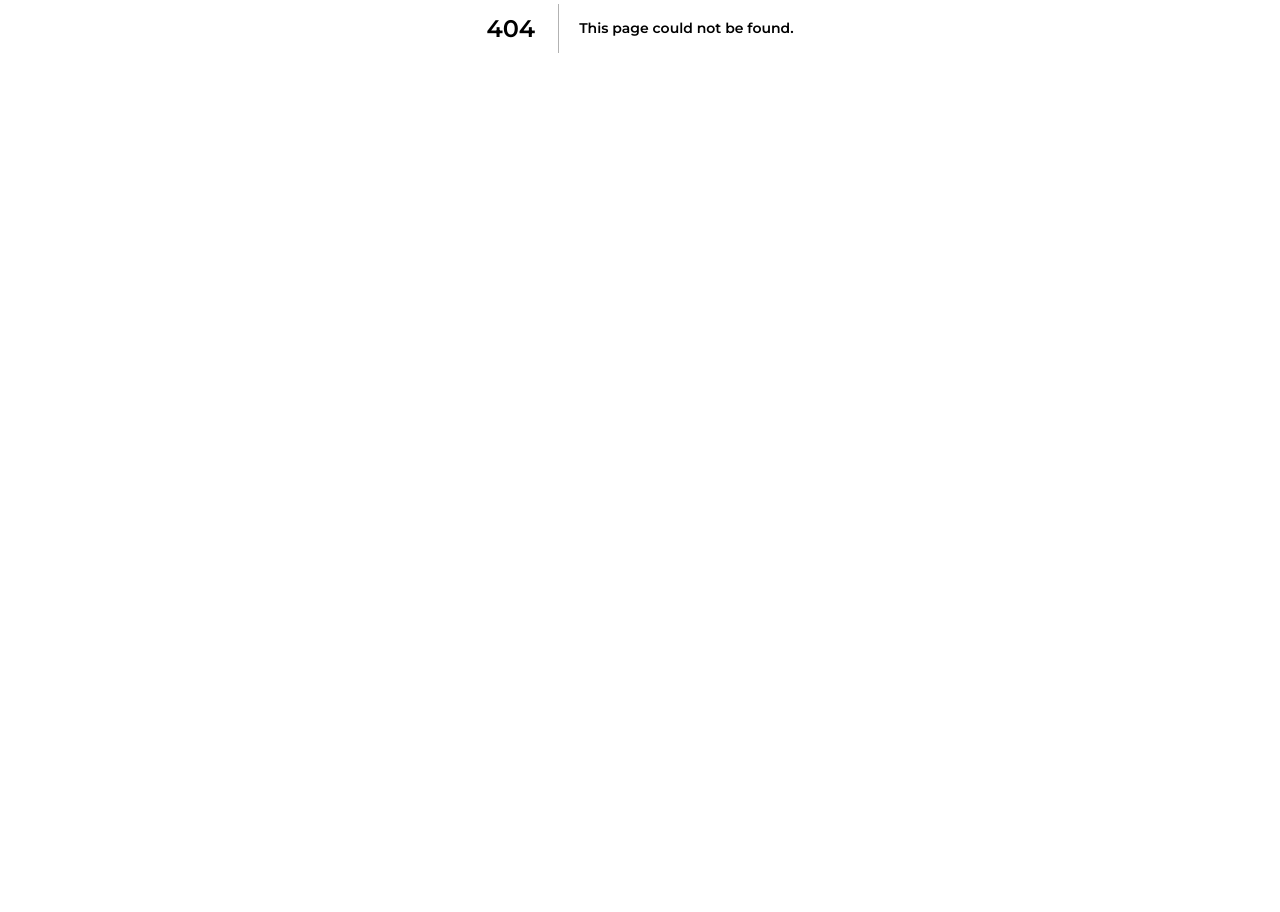
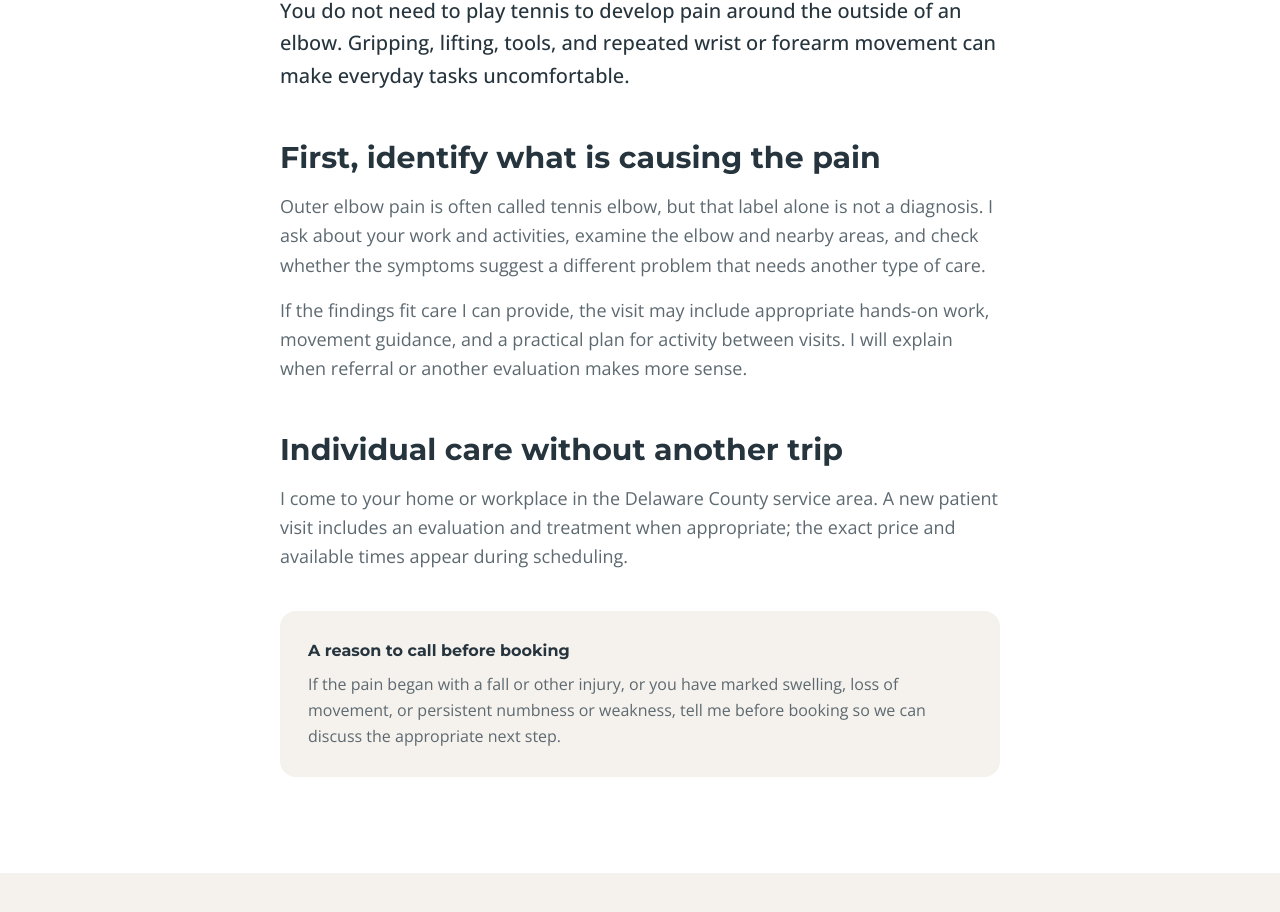
Before and after one commit to mybackcracker/gochiro-platform, a Next.js app: page /conditions/tennis-elbow in a window 1280 px wide. Before the commit this address had no page. Shown: the part 372-1284 px from the top of the page. Before the commit the page ends 800 px from the top, so only its background shows below. Built offline with nearby package versions, Linux system fonts and the light colour scheme.

Commit message:
Add app/(marketing)/conditions/tennis-elbow/page.tsx

```diff
--- /dev/null
+++ b/app/(marketing)/conditions/tennis-elbow/page.tsx
@@ -0,0 +1,38 @@
+import type { Metadata } from "next";
+import { Section, Container, PageHeader, H2, P, Callout, CTAButton } from "@/components/ui";
+
+export const metadata: Metadata = {
+  title: "Tennis Elbow | Mobile Chiropractic Care in Delaware County, PA",
+  description: "Evaluation for outer elbow pain and gripping discomfort at your home or workplace in Delaware County, PA.",
+  alternates: { canonical: "/conditions/tennis-elbow" },
+};
+
+export default function TennisElbowPage() {
+  return (
+    <>
+      <Section tone="white">
+        <Container narrow>
+          <PageHeader eyebrow="Elbow and forearm" title="Tennis elbow: care at your location" lede="You do not need to play tennis to develop pain around the outside of an elbow. Gripping, lifting, tools, and repeated wrist or forearm movement can make everyday tasks uncomfortable." />
+          <H2 className="mt-12">First, identify what is causing the pain</H2>
+          <P>Outer elbow pain is often called tennis elbow, but that label alone is not a diagnosis. I ask about your work and activities, examine the elbow and nearby areas, and check whether the symptoms suggest a different problem that needs another type of care.</P>
+          <P>If the findings fit care I can provide, the visit may include appropriate hands-on work, movement guidance, and a practical plan for activity between visits. I will explain when referral or another evaluation makes more sense.</P>
+          <H2 className="mt-12">Individual care without another trip</H2>
+          <P>I come to your home or workplace in the Delaware County service area. A new patient visit includes an evaluation and treatment when appropriate; the exact price and available times appear during scheduling.</P>
+          <Callout title="A reason to call before booking" className="mt-10">
+            <p className="leading-relaxed text-muted">If the pain began with a fall or other injury, or you have marked swelling, loss of movement, or persistent numbness or weakness, tell me before booking so we can discuss the appropriate next step.</p>
+          </Callout>
+        </Container>
+      </Section>
+      <Section tone="cream">
+        <Container narrow>
+          <H2>Get your elbow evaluated</H2>
+          <P>Choose a first visit if you are new to the practice or have not been seen in more than a year. If you are already a patient, a new complaint still needs an individual evaluation.</P>
+          <div className="mt-7 flex flex-wrap gap-4">
+            <CTAButton href="/book?start=new">Schedule a first visit</CTAButton>
+            <CTAButton href="/book?start=returning" variant="secondary">I&apos;m a returning patient</CTAButton>
+          </div>
+        </Container>
+      </Section>
+    </>
+  );
+}
```
